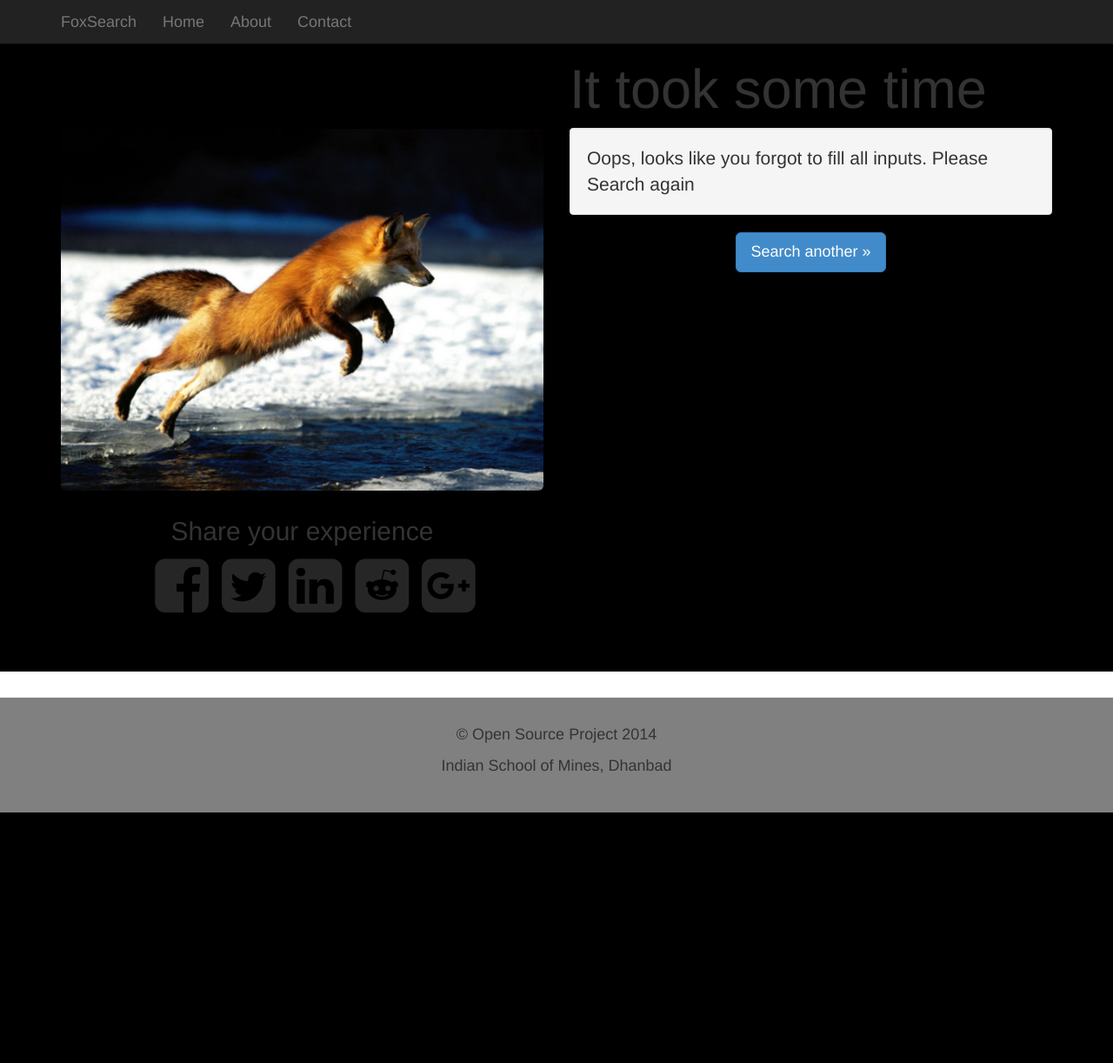
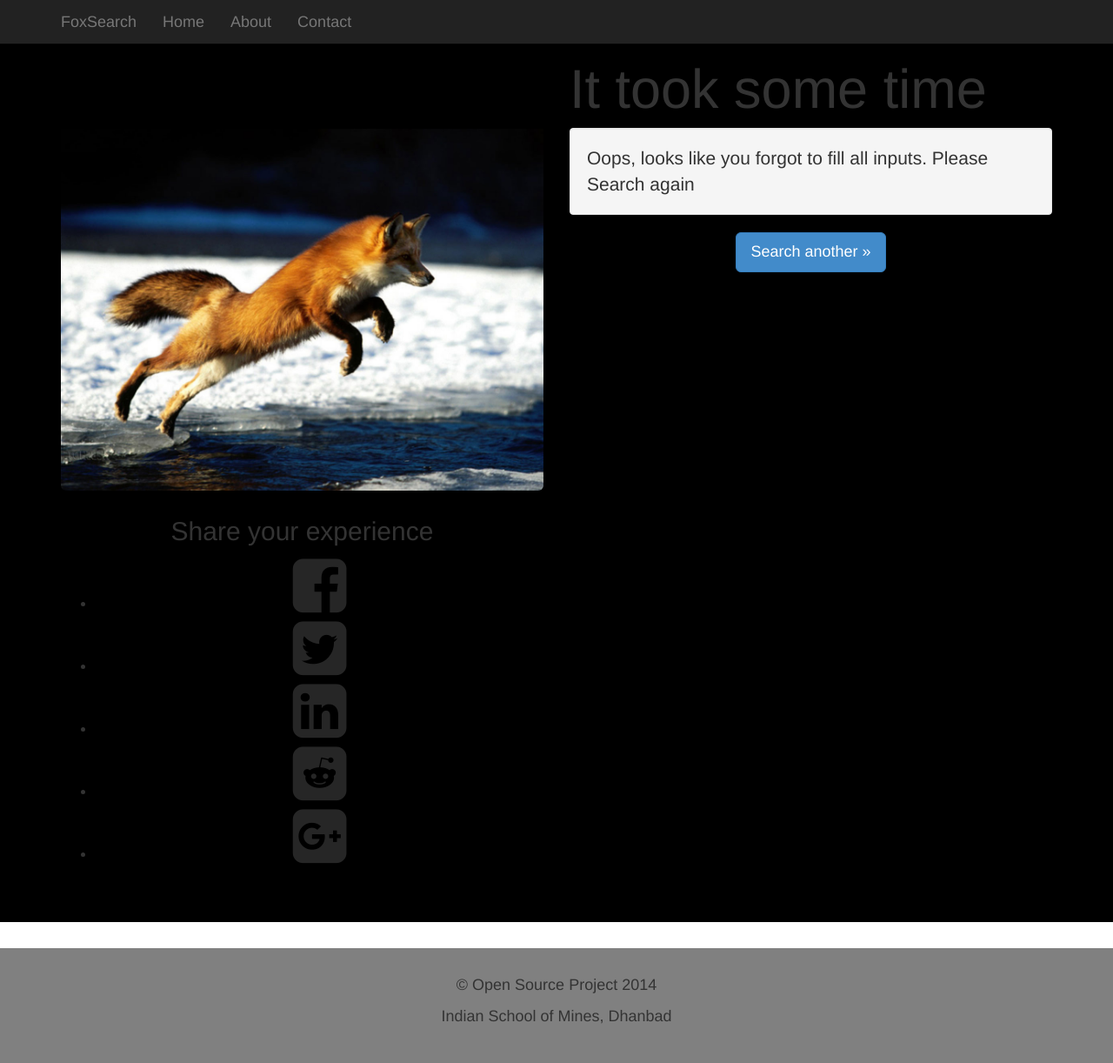
Before and after one commit to codeht1/foxsearch, a Django app: page /result/ in a window 1280 px wide. Shown: the whole page at 87% size. Before the commit the page ends 934 px from the top, so only its background shows below. Run offline with Django 3.2, Linux system fonts and the light colour scheme; parts of the project's set-up code (start-up, migrations or seed data) failed here and were passed over; some libraries are stand-ins or nearby versions.

```diff
--- a/templates/result.html
+++ b/templates/result.html
@@ -41,7 +41,7 @@
         <div class = 'col-md-6 pull-left'>
         <img src = "{% static 'img/foxresult.jpg' %}" class = 'img-responsive img-rounded' style="padding-top:100px" />
         <p><h2 style="text-align: center;"> Share your experience </h2>
-		 <ul class="sharing">
+		 <ul style="text-align: center; padding-top: 0px;">
 			 <li>
 			 		<a href="https://www.facebook.com/sharer/sharer.php?u=https://foxsearch.herokuapp.com/" target = "_blank">
 			 		<i class="fa fa-facebook-square fa-4x" style="color:#262626"></i>
```
